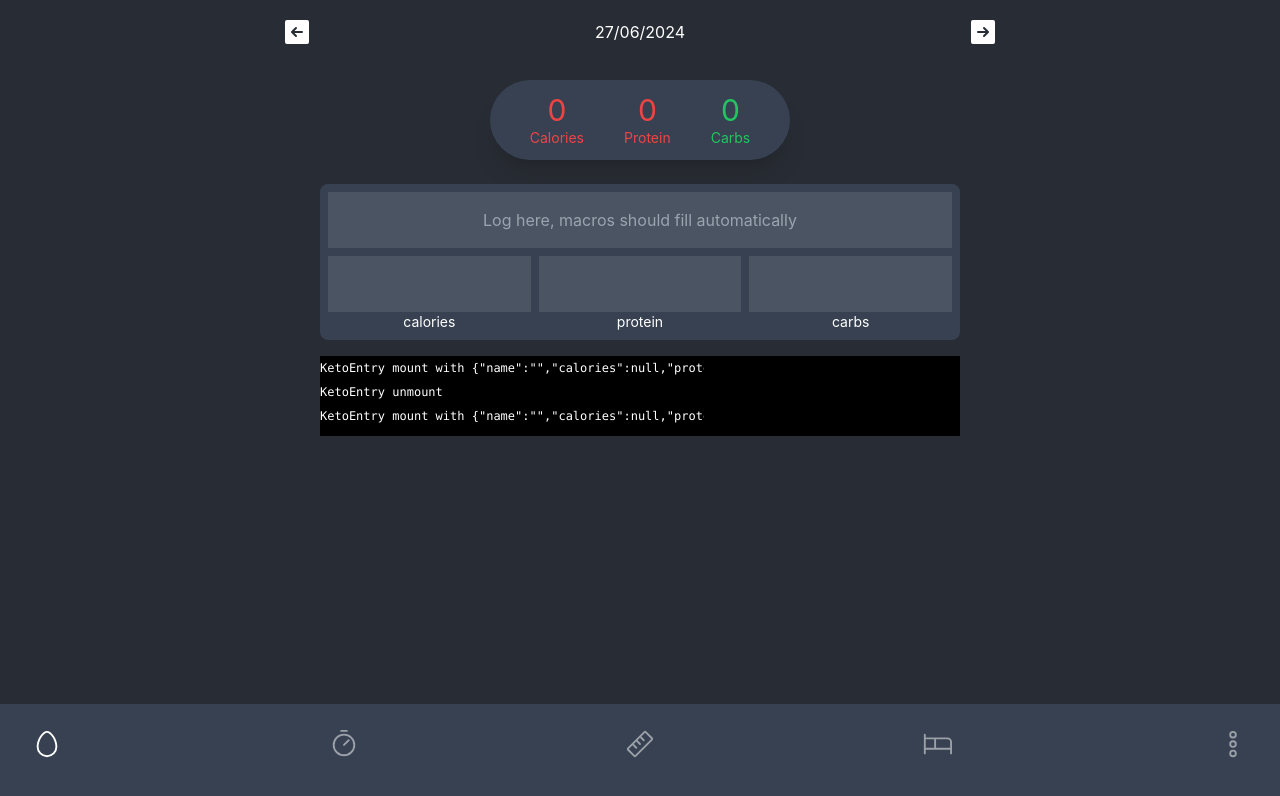
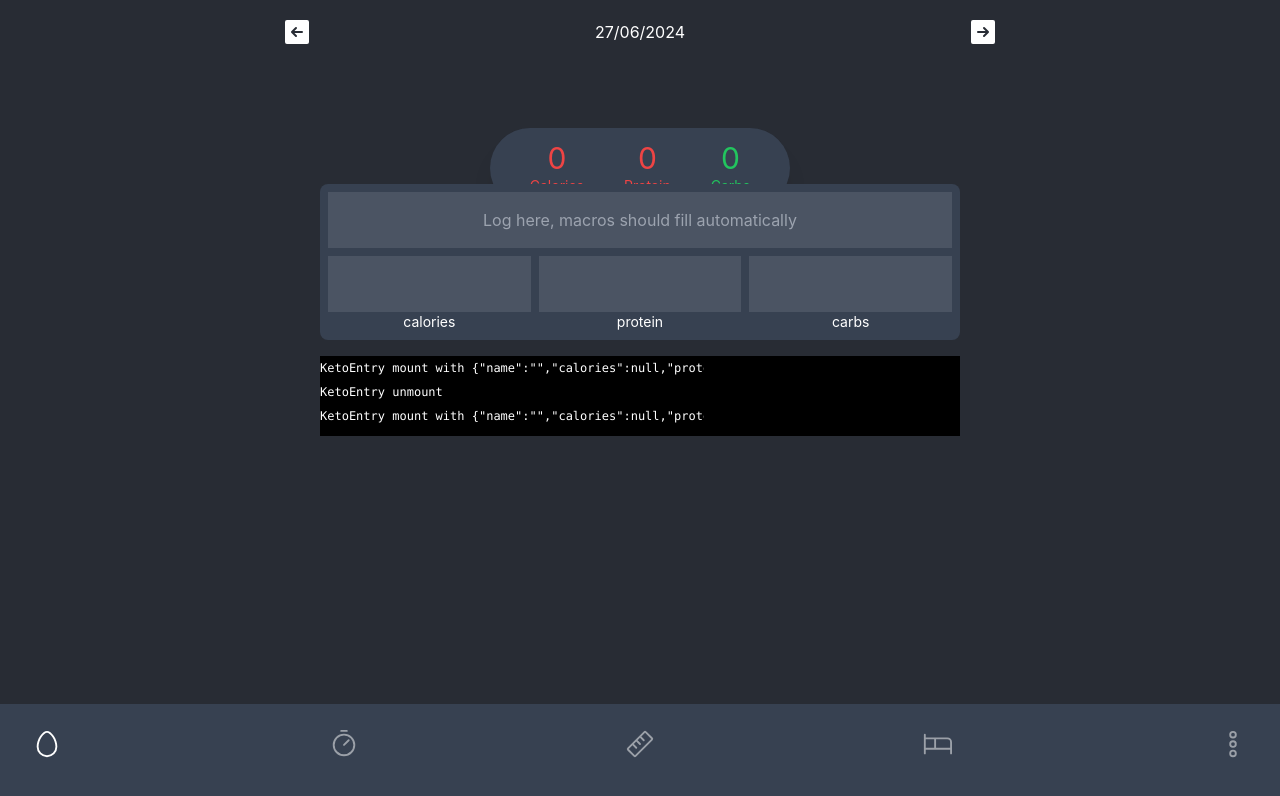
Before and after one commit to EliranSun/trackers, a React (Create React App) app: page / in a window 1280 px wide. Shown: the top 796 px of the page. Built offline with nearby package versions, Linux system fonts and the light colour scheme; no server answers; the database is empty.

Commit message:
See measurements at all times

```diff
--- a/src/components/atoms/Measurements.jsx
+++ b/src/components/atoms/Measurements.jsx
@@ -6,7 +6,7 @@ export const Measurements = ({ children }) => {
       "m-auto": true,
       "backdrop-blur rounded-full bg-gray-700 shadow-xl": true,
       "w-fit h-20 flex items-center gap-10 py-4 px-10": true,
-      "fixed bottom-32 inset-x-0 ": false,
+      "sticky top-32 inset-x-0 ": true,
     })}>
       {children}
     </div>
```
